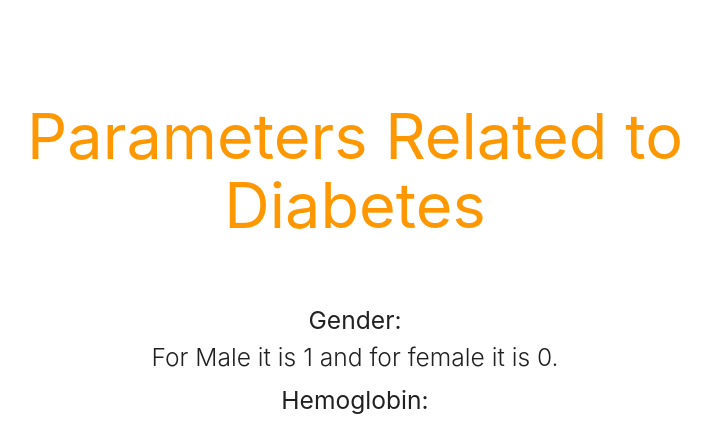
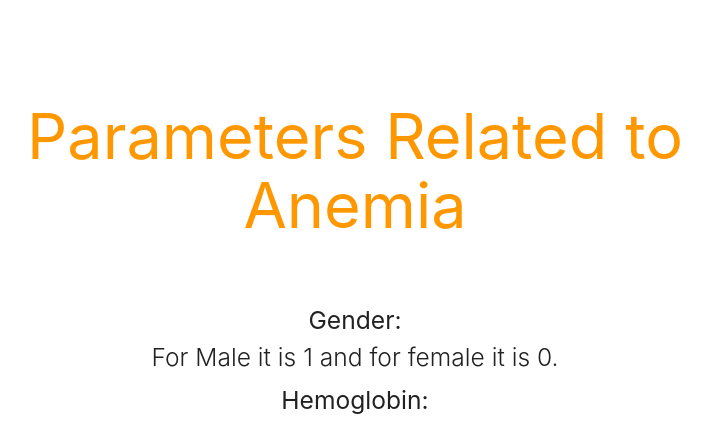
Before and after one commit to PiyushPamnani/Blood-Disease-Prediction, a Flask app: page /anemiaParameters in a window 1280 px wide. Shown: the top 423 px of the page, without its empty margins (285-996 px from the left). Run offline with Flask 2, Linux system fonts and the light colour scheme; parts of the project's set-up code (start-up, migrations or seed data) failed here and were passed over.

Commit message:
Anemia Parameters

```diff
--- a/templates/anemiaParameters.html
+++ b/templates/anemiaParameters.html
@@ -31,9 +31,7 @@
     <div class="section no-pad-bot" id="index-banner">
       <div class="container">
         <br /><br />
-        <h1 class="header center orange-text">
-          Parameters Related to Diabetes
-        </h1>
+        <h1 class="header center orange-text">Parameters Related to Anemia</h1>
         <div class="row center">
           <h5 class="header col s12 light">
             <ul>
```
